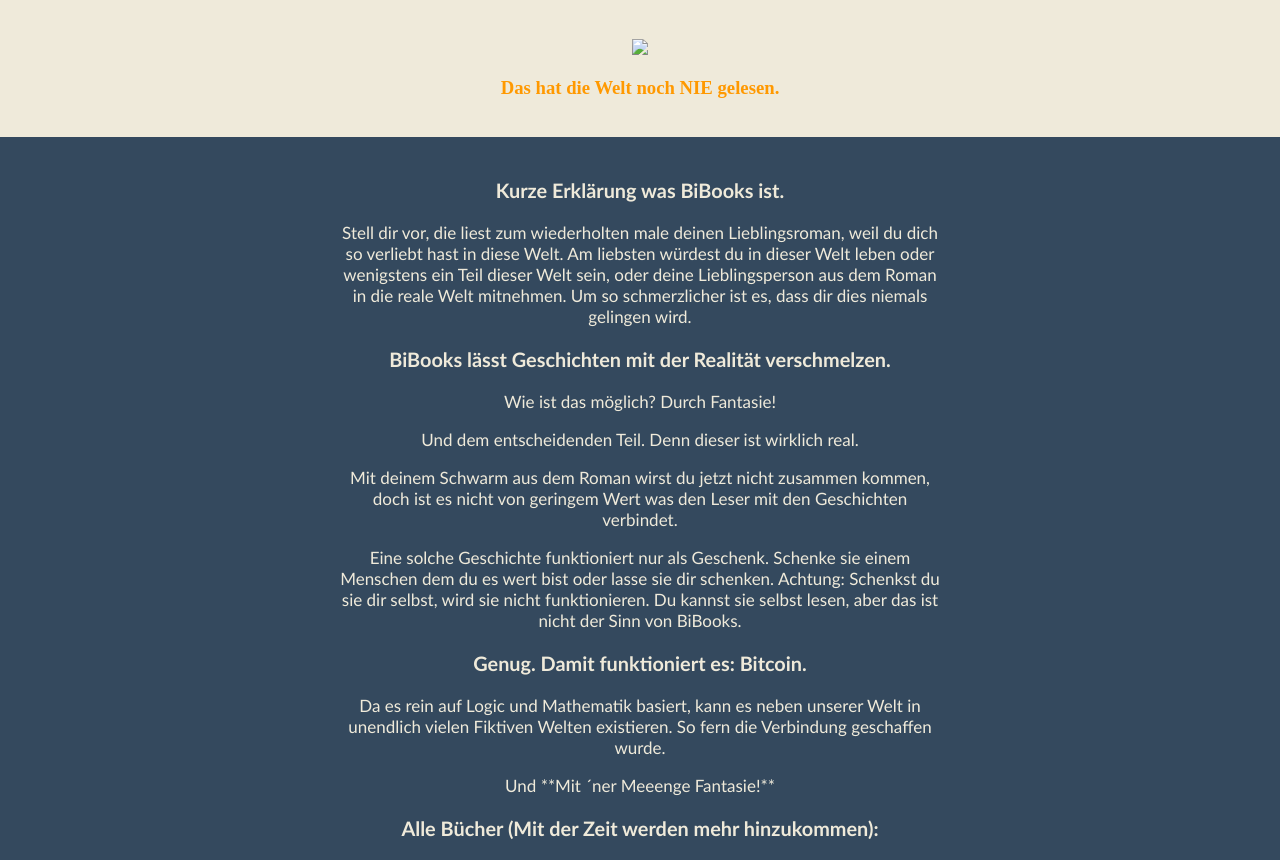
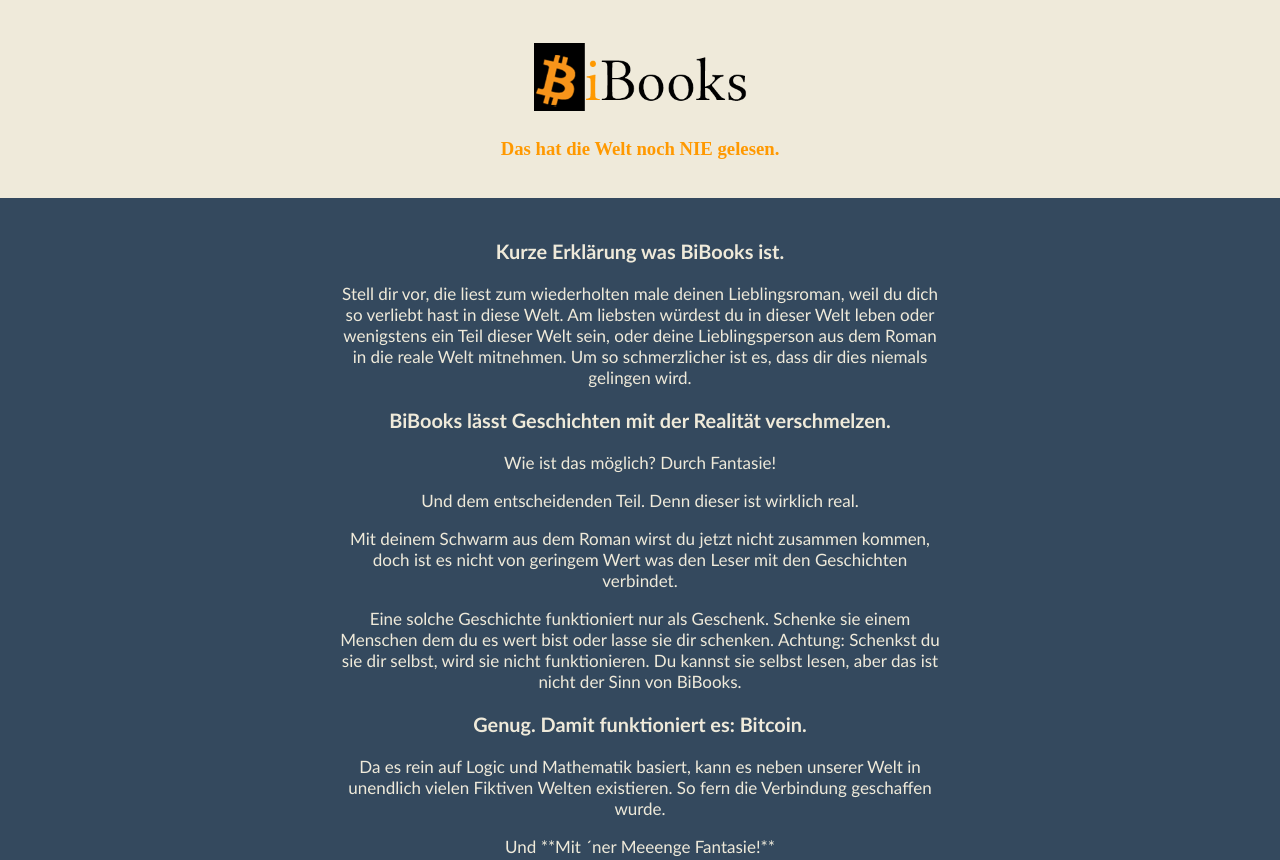
Before and after one commit to BiBooks/page, a plain HTML site: page index.html in a window 1280 px wide. Shown: the top 860 px of the page. Drawn offline with Linux system fonts and the light colour scheme.

Commit message:
Update index.html

```diff
--- a/index.html
+++ b/index.html
@@ -53,7 +53,7 @@
 
     <header>
 <br>
-        <img src="logo.jpg" width="220">
+        <img src="images/logo.jpg" width="220">
         <h3 style="font-family: Linux Libertine Display G">Das hat die Welt noch NIE gelesen.</h3>
     </header>
 
```
